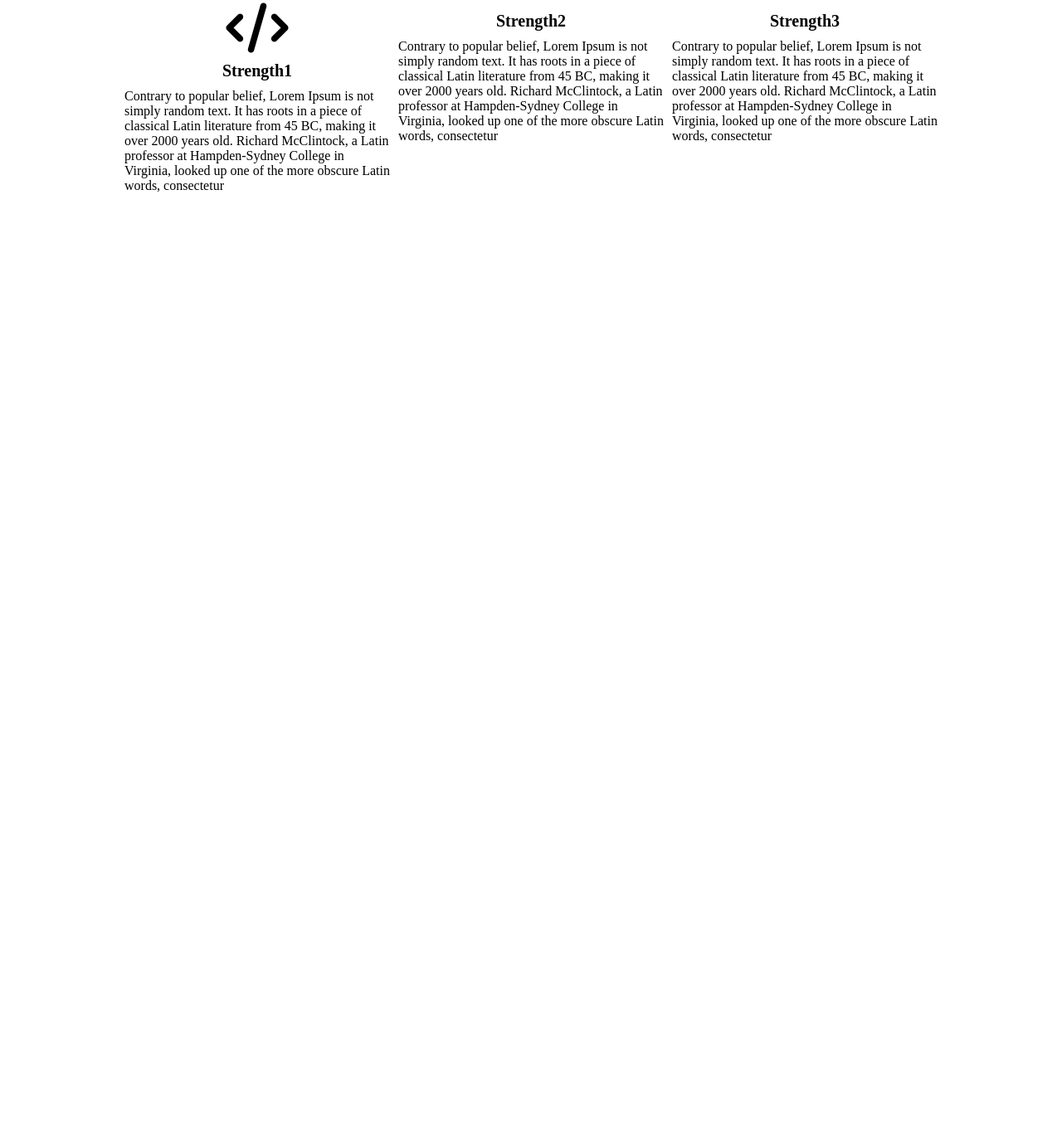
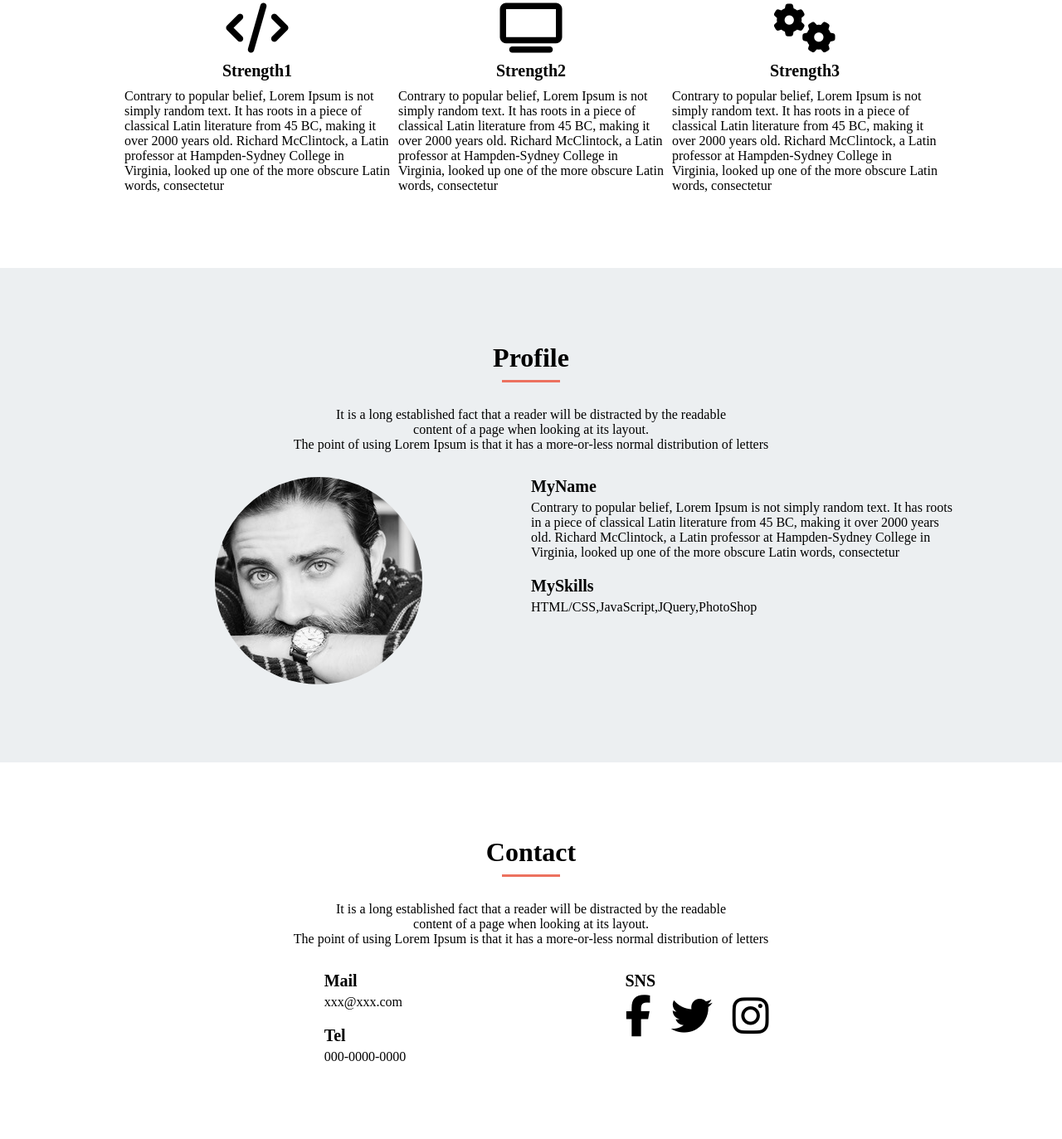
Before and after one commit to YusukeNomura1024/dmm-mysite, a plain HTML site: page index.html in a window 1280 px wide. Shown: the part 1820-3193 px from the top of the page at 83% size. Before the commit the page ends 2143 px from the top, so only its background shows below. Drawn offline with Linux system fonts and the light colour scheme.

Commit message:
[Add] Contact

```diff
--- a/index.html
+++ b/index.html
@@ -24,13 +24,13 @@
     </div>
   </header>
   <main>
-    <div class="main-1">
+    <div class="main-visual">
       <section class="main-section">
         <h1>Lorem Ipsum</h1>
         <p>simply dummy text of the printing</p>
       </section>
     </div>
-    <div class="main-2">
+    <div class="main-2 main-gc">
       <div class="inner">
         <div class="main-2-1">
           <h2 class="title-text">Portfolio</h2>
@@ -49,7 +49,7 @@
         </div>
       </div>
     </div>
-    <div class="main-3">
+    <div class="main-3 main-gc">
       <div class="feature">
         <section class="main">
           <h2 class="title-text">Feature</h2>
@@ -65,18 +65,83 @@
             <p>Contrary to popular belief, Lorem Ipsum is not simply random text. It has roots in a piece of classical Latin literature from 45 BC, making it over 2000 years old. Richard McClintock, a Latin professor at Hampden-Sydney College in Virginia, looked up one of the more obscure Latin words, consectetur</p>
           </section>
           <section class="item">
-            <h2></h2>
+            <h2><i class="fas fa-tv"></i></h2>
             <h3>Strength2</h3>
             <p>Contrary to popular belief, Lorem Ipsum is not simply random text. It has roots in a piece of classical Latin literature from 45 BC, making it over 2000 years old. Richard McClintock, a Latin professor at Hampden-Sydney College in Virginia, looked up one of the more obscure Latin words, consectetur</p>
           </section>
           <section class="item">
-            <h2></h2>
+            <h2><i class="fas fa-cogs"></i></h2>
             <h3>Strength3</h3>
             <p>Contrary to popular belief, Lorem Ipsum is not simply random text. It has roots in a piece of classical Latin literature from 45 BC, making it over 2000 years old. Richard McClintock, a Latin professor at Hampden-Sydney College in Virginia, looked up one of the more obscure Latin words, consectetur</p>
           </section>
         </div>
       </div>
     </div>
+
+    <div class="main-4 main-gc">
+      <div class="inner">
+        <div class="main-4-1">
+          <h2 class="title-text">Profile</h2>
+          <div class="title-line"></div>
+          <p class="title-subtext">It is a long established fact that a reader will be distracted by the readable<br>
+            content of a page when looking at its layout.<br>
+            The point of using Lorem Ipsum is that it has a more-or-less normal distribution of letters</p>
+        </div>
+        <div class="prof-area">
+          <div class="prof-img"><img src="img/my-icon.jpg"></div>
+          <div class="prof-body">
+            <section class="myname">
+              <h3 class="prof-title">MyName</h3>
+              <p class="prof-text">Contrary to popular belief, Lorem Ipsum is not simply random text. It has roots in a piece of classical Latin literature from 45 BC, making it over 2000 years old. Richard McClintock, a Latin professor at Hampden-Sydney College in Virginia, looked up one of the more obscure Latin words, consectetur</p>
+            </section>
+            <section>
+              <h3 class="prof-title">MySkills</h3>
+              <p class="prof-text">HTML/CSS,JavaScript,JQuery,PhotoShop</p>
+            </section>
+          </div>
+        </div>
+      </div>
+    </div>
+
+    <div class="main-5 main-gc">
+      <div class="contact">
+        <section class="main">
+          <h2 class="title-text">Contact</h2>
+          <div class="title-line"></div>
+          <p class="title-subtext">It is a long established fact that a reader will be distracted by the readable<br>
+            content of a page when looking at its layout.<br>
+            The point of using Lorem Ipsum is that it has a more-or-less normal distribution of letters</p>
+        </section>
+        <div class="contact-area">
+          <div class="contact-area-left">
+            <div>
+              <div class="mail">
+                <h3>Mail</h3>
+                <p>xxx@xxx.com</p>
+              </div>
+              <div class="tel">
+                <h3>Tel</h3>
+                <p>000-0000-0000</p>
+              </div>
+            </div>
+          </div>
+          <div class="contact-area-right">
+            <div>
+              <div class="sns">
+                <h3>SNS</h3>
+                <p>
+                  <i class="fab fa-facebook-f"></i>
+                  <i class="fab fa-twitter"></i>
+                  <i class="fab fa-instagram"></i>
+                </p>
+              </div>
+            </div>
+          </div>
+        </div>
+      </div>
+    </div>
+
+
   </main>
 
 </body>
--- a/style.css
+++ b/style.css
@@ -35,7 +35,7 @@ header {
   color: #fafafa;
 }
 
-.main-1 {
+.main-visual {
   background-image: url(img/mv.png);
   background-size: cover;
   background-position: center;
@@ -59,11 +59,11 @@ header {
   margin-top: 10px;
 }
 
-.main-2 {
+.main-gc:nth-child(even) {
   background-color: #eceff1;
 }
 
-.main-2 > .inner {
+.inner {
   padding: 90px 0;
 }
 
@@ -186,3 +186,92 @@ section > .main {
   display: inline-block;
   font-size: 60px;
 }
+
+.main-4-1 {
+  width: 1024px;
+  margin: 0 auto;
+  text-align: center;
+}
+
+.prof-area {
+  display: flex;
+  justify-content: center;
+}
+
+.prof-img {
+  width: 512px;
+  text-align: center;
+}
+
+.prof-img > img {
+  border-radius: 50%;
+}
+
+.prof-body {
+  width: 512px;
+}
+
+.prof-title {
+  margin-bottom: 5px;
+  font-size: 20px;
+}
+
+.prof-text {
+  color: #000000;
+  font-size: 16px;
+}
+
+.myname {
+  margin-bottom: 20px;
+}
+
+.contact {
+  margin: 0 auto;
+  width: 800px;
+  padding: 90px 0;
+}
+
+.contact .main {
+  text-align: center;
+}
+
+.contact-area {
+  display: flex;
+  justify-content: center;
+  width: auto;
+}
+
+.contact-area h3 {
+  font-size: 20px;
+  margin-bottom: 5px;
+}
+
+.contact-area-left {
+  width: 400px;
+  display: flex;
+  justify-content: center;
+}
+
+.contact-area-left > div {
+  display: flex;
+  flex-direction: column;
+}
+
+.mail {
+  margin-bottom: 20px;
+}
+
+.contact-area-right {
+  width: 400px;
+  display: flex;
+  justify-content: center;
+}
+
+.contact-area-right i {
+  margin-right: 20px;
+  font-size: 50px;
+}
+
+.contact-area-right i:last-child {
+  margin-right: 0;
+}
```
